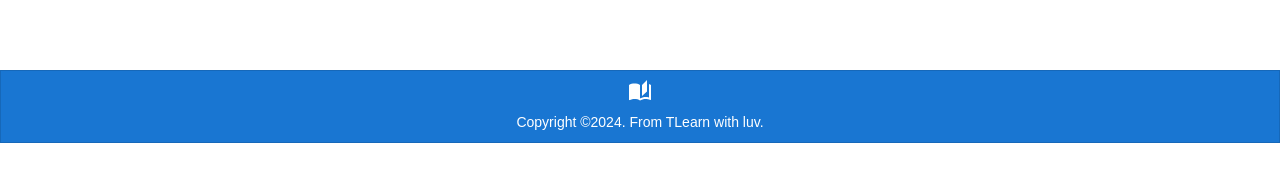
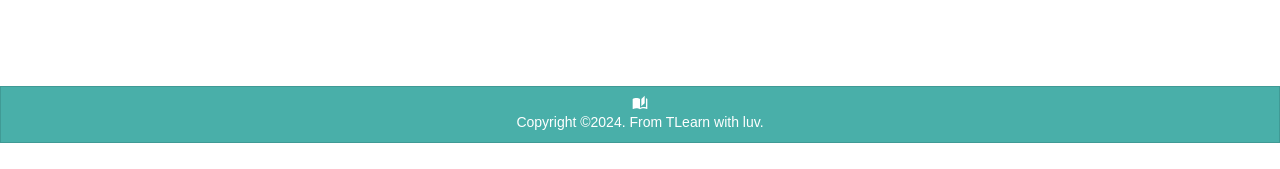
Before and after one commit to ThoaDuong/tlearn_client, a React (Vite) app: page / in a window 1280 px wide. Shown: the part 657-826 px from the top of the page. After the commit the page ends 800 px from the top, so only its background shows below. Built offline with nearby package versions, Linux system fonts and the light colour scheme; no server answers; a web font is replaced by a local one.

Commit message:
change color and footer position

```diff
--- a/src/components/Footer.tsx
+++ b/src/components/Footer.tsx
@@ -2,40 +2,41 @@ import { AutoStories } from "@mui/icons-material"
 import { Box, Container, Paper, Typography } from "@mui/material"
 import React from "react"
 
-export const Footer = () => {
+type FooterProps = {
+    isPositionFix: boolean
+}
+
+export const Footer = ({ isPositionFix }: FooterProps) => {
+
     return (<React.Fragment>
         <Paper sx={{
-            mt: 3,
+            mt: 0,
             width: '100%',
-            position: 'fixed',
+            position: isPositionFix ? 'fixed' : 'static',
             bottom: 0,
             left: 0,
-            bgcolor: '#1976d2',
+            bgcolor: 'var(--green)',
             color: 'white',
             zIndex: 99
-        }} component="footer" square variant="outlined">
+        }} component="footer" id="footer" square variant="outlined">
             <Container maxWidth="lg">
                 {/* Display logo icon */}
-                <Box
-                    sx={{
+                <Box sx={{
                     flexGrow: 1,
                     justifyContent: "center",
                     display: "flex",
-                        my: 1
-                    }}
-                >
-                    <AutoStories />
+                    mt: 1
+                }}>
+                    <AutoStories sx={{ fontSize: 'inherit' }} />
                 </Box>
 
                 {/* Display copyright text */}
-                <Box
-                    sx={{
+                <Box sx={{
                     flexGrow: 1,
                     justifyContent: "center",
                     display: "flex",
                     mb: 1,
-                    }}
-                >
+                }}>
                     <Typography variant="caption" color="white" sx={{ fontSize: '14px' }}>
                         Copyright ©2024. From TLearn with luv.
                     </Typography>
--- a/src/components/group/GroupTabs.tsx
+++ b/src/components/group/GroupTabs.tsx
@@ -57,10 +57,11 @@ export const GroupTabs = (props: GroupTabsProps) => {
                         <Typography component="span">All</Typography>
                         <Typography component="span" sx={{
                             fontSize: "10px",
-                            borderRadius: '50%',
-                            backgroundColor: '#75A47F',
+                            borderRadius: '20px',
+                            backgroundColor: 'var(--pink)',
+                            border: '1px solid var(--black)',
                             color: 'white',
-                            padding: '5px 6px'
+                            padding: '3px 8px'
                         }}> {vocaAmount['all']} </Typography>
                     </Box>
                 } />
@@ -70,10 +71,11 @@ export const GroupTabs = (props: GroupTabsProps) => {
                             <Typography component="span"> {group.groupName} </Typography>
                             <Typography component="span" sx={{
                                 fontSize: "10px",
-                                borderRadius: '50%',
-                                backgroundColor: '#75A47F',
+                                borderRadius: '20px',
+                                backgroundColor: 'var(--pink)',
+                                border: '1px solid var(--black)',
                                 color: 'white',
-                                padding: '5px 6px'
+                                padding: '3px 8px'
                             }}> {vocaAmount[group.groupName]} </Typography>
                         </Box>
                     }/>
--- a/src/components/vocabulary/VocaAddNew.tsx
+++ b/src/components/vocabulary/VocaAddNew.tsx
@@ -438,7 +438,7 @@ export const VocaAddNew = () => {
                 <Typography variant="h6" sx={{ my: 2 }}>
                     Preview
                 </Typography>
-                <VocaCard voca={ vocaStore.previewVoca } index={1} />
+                <VocaCard voca={ vocaStore.previewVoca } />
             </Grid>
         </Grid>
     </React.Fragment>)
--- a/src/components/vocabulary/VocaCard.tsx
+++ b/src/components/vocabulary/VocaCard.tsx
@@ -65,6 +65,7 @@ export const VocaCard = ({voca }: VocaCardProps) => {
                     position: 'absolute',
                     top: 0,
                     zIndex: 1,
+                    color: 'var(--black)',
                     padding: '18px 18px 18px 0', /* to balance with hidden scrollbar | 18px */
                     borderRadius: '20px',
                     height: '100%',
--- a/src/index.css
+++ b/src/index.css
@@ -14,9 +14,6 @@
     box-sizing: border-box;
     margin: 0;
     padding: 0;
-    /* font-family: "Mali", cursive;
-    font-optical-sizing: auto;
-    font-style: normal; */
 }
 
 
--- a/src/layouts/HomeLayout.tsx
+++ b/src/layouts/HomeLayout.tsx
@@ -1,6 +1,6 @@
-import React, { useEffect, useRef } from "react"
+import React, { useEffect, useLayoutEffect, useRef, useState } from "react"
 import { Header } from "../components/Header"
-import { Outlet } from "react-router-dom"
+import { Outlet, useLocation } from "react-router-dom"
 import { Box, CircularProgress, Container, Stack, Typography } from "@mui/material"
 import { useDispatch, useSelector } from "react-redux"
 import { AppDispatch, RootState } from "../stores/store"
@@ -12,12 +12,15 @@ export const HomeLayout = () => {
 
     // variable
     const initial = useRef(true);
+    const outletRef = useRef<any>(null);
+    const { pathname } = useLocation();
+    const [outletHeight, setOutletHeight] = useState(0);
 
     // redux
     const userStore = useSelector((state: RootState) => state.user);
     const dispatch: AppDispatch = useDispatch();
 
-
+    // run 1 time when fully rendered
     useEffect(() => {
         if (initial.current) {
             initial.current = false;
@@ -27,10 +30,38 @@ export const HomeLayout = () => {
         }
     }, []);
 
+    // watch pathname change | for footer position
+    useLayoutEffect(() => {
+         // get height of content in outlet
+        const measureOutletHeight = () => {
+            setOutletHeight(outletRef.current?.scrollHeight);
+        };
+
+        const observer = new ResizeObserver(measureOutletHeight);
+        if (outletRef.current) {
+            observer.observe(outletRef.current);
+        }
+
+        const mutationObserver = new MutationObserver(measureOutletHeight);
+        mutationObserver.observe(document.body, { childList: true, subtree: true });
+
+        measureOutletHeight();
+
+        // clean up
+        return () => {
+            if (outletRef.current) {
+                observer.unobserve(outletRef.current);
+            }
+            mutationObserver.disconnect();
+        };
+    }, [pathname]);
+
+
+
     return  (<React.Fragment>
         <Header userStore={userStore} />
 
-        <Container sx={{ mb: 10 }}>
+        <Container>
 
             {/* fetchUser pending | show loading UI */}
             {userStore.isLoading &&
@@ -47,7 +78,11 @@ export const HomeLayout = () => {
                 </Stack>}
 
             {/* fetchUser successfully | show data */}
-            {!userStore.isLoading && userStore.id && <Outlet/>}
+            {!userStore.isLoading && userStore.id &&
+            <Stack ref={outletRef}>
+                <Outlet/>
+            </Stack>
+            }
 
             {/* fetchUser failure | show login page */}
             {!userStore.isLoading && !userStore.id && <LoginPage/>}
@@ -55,6 +90,6 @@ export const HomeLayout = () => {
 
         </Container>
 
-        <Footer/>
+        <Footer isPositionFix={ outletHeight > window.innerHeight - 100 ? false : true} />
     </React.Fragment>)
 }
--- a/src/main.tsx
+++ b/src/main.tsx
@@ -15,9 +15,9 @@ const customTheme = createTheme({
     },
     palette: {
         primary: {
-            light: '#e7f4f4',
-            main: '#49afa9',
-            dark: '#49afa9',
+            light: '#e7f4f4', /* light green */
+            main: '#49afa9', /* green */
+            dark: '#49afa9', /* green */
             contrastText: '#fff',
         }
     }
--- a/src/pages/VocaPage.tsx
+++ b/src/pages/VocaPage.tsx
@@ -78,14 +78,14 @@ export const VocaPage = () => {
     return (<React.Fragment>
         <Box sx={{ display: 'flex' }}>
             {/* Display title */}
-            <Typography sx={{ py: 2, flexGrow: 1 }} variant="h5">
+            <Typography sx={{ py: 2, flexGrow: 1, color: 'var(--black)' }} variant="h5">
                 Vocabulary
             </Typography>
 
             {/* Display search vocabulary | laptop */}
             <Toolbar sx={{ flexGrow: 1, display: { xs: 'none', md: 'flex' } }}>
-                <Paper>
-                    <InputBase sx={{ ml: 2, width: { md: 250, lg: 350 } }} placeholder="Search vocabulary"
+                <Paper sx={{ borderRadius: '40px', px: 2 }}>
+                    <InputBase sx={{ ml: 2, width: { md: 250, lg: 350 },  }} placeholder="Search vocabulary"
                         value={searchKeyword}
                         onChange={(event) => setSearchKeyword(event.target.value)}
                     />
@@ -99,7 +99,14 @@ export const VocaPage = () => {
             <Toolbar disableGutters sx={{ flexGrow: 0 }}>
                 <Button variant="outlined" component={RouterLink} to={userStore.id ? "new-voca" : "/"}
                     startIcon={<Add />}
-                    sx={{ borderRadius: "30px", px: 4 }}>
+                    sx={{
+                        borderRadius: "30px",
+                        px: 4,
+                        bgcolor: 'var(--yellow)',
+                        color: 'var(--black)',
+                        border: '1px solid var(--black)',
+                        fontWeight: '600'
+                    }}>
                     Add new
                 </Button>
             </Toolbar>
@@ -107,7 +114,7 @@ export const VocaPage = () => {
 
         {/* Display search vocabulary | mobile */}
         <Toolbar disableGutters sx={{ display: { xs: 'block', md: 'none' } }}>
-            <Paper sx={{ display: 'flex' }}>
+            <Paper sx={{ display: 'flex',  borderRadius: '40px', px: 2 }}>
                 <InputBase sx={{ ml: 2, width: '100%' }} placeholder="Search vocabulary"
                     value={searchKeyword}
                     onChange={(event) => setSearchKeyword(event.target.value)}
```
Lines whose indentation alone changed are shown as unchanged.
